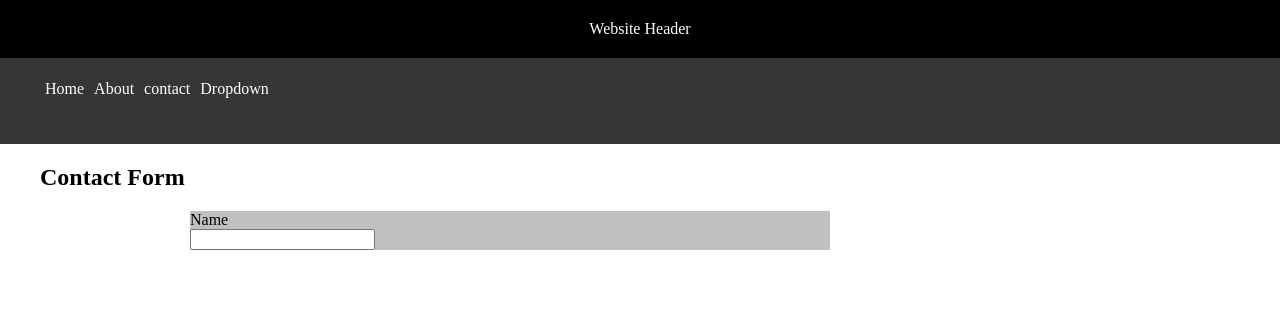
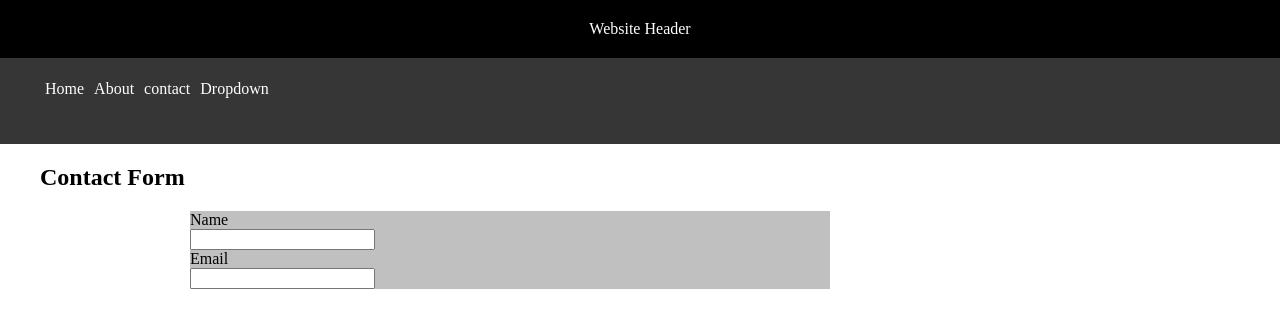
Before and after one commit to FaridAhmad4030/Assignment-9copy, a plain HTML site: page index.html in a window 1280 px wide. Drawn offline with Linux system fonts and the light colour scheme.

Commit message:
created a lable and input Email in form

```diff
--- a/index.html
+++ b/index.html
@@ -113,6 +113,10 @@
             <label >Name</label>
             <br>
             <input type="text">
+            <br>
+            <label >Email</label>
+            <br>
+            <input type="text">
         </form>
       </div>
 </body>
```
